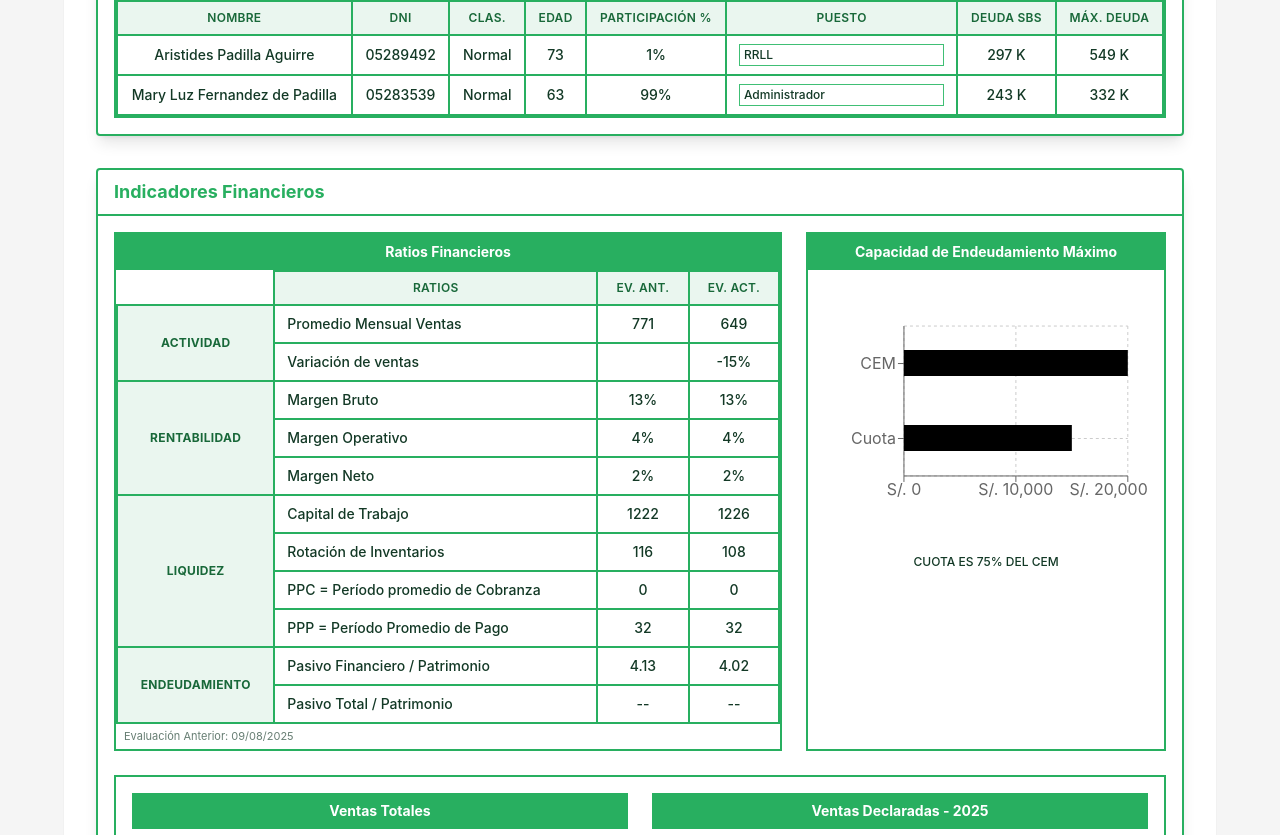
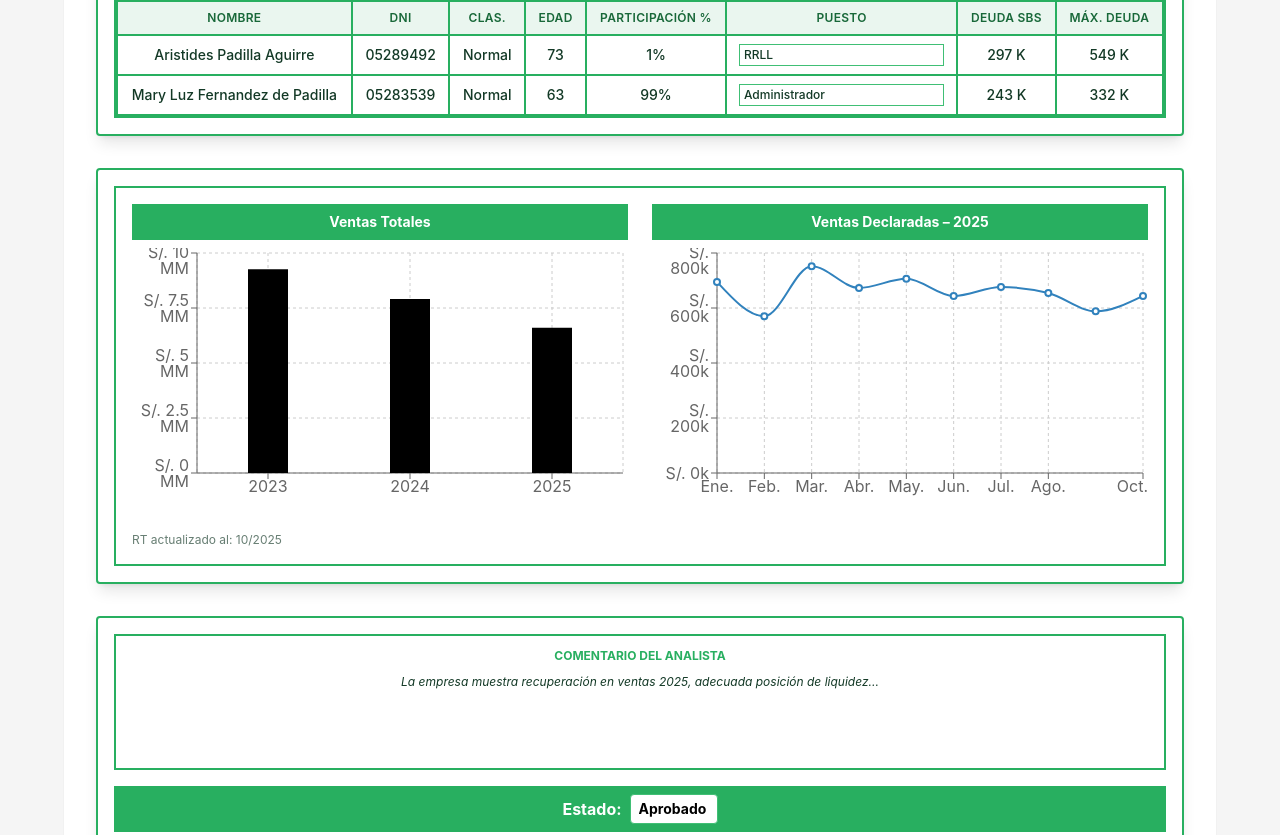
Before and after one commit to aless1999ct/OnePager-View, a React (Vite) app: page / in a window 1280 px wide. Shown: the part 955-1790 px from the top of the page. Built offline with nearby package versions, Linux system fonts and the light colour scheme; the HTML template or start-up script is replaced by a standard one.

Commit message:
Update IndicadoresFinancieros.tsx

```diff
--- a/src/components/IndicadoresFinancieros.tsx
+++ b/src/components/IndicadoresFinancieros.tsx
@@ -32,7 +32,7 @@ interface IndicadoresFinancierosProps {
 }
 
 /* =========================
-   DATA DETALLE CEM (TOOLTIP)
+   DATA DETALLE CEM
 ========================= */
 const cemDetalle = [
   { concepto: "Ventas RT (+)", importe: 433097, part: "100%" },
@@ -48,17 +48,15 @@ const cemDetalle = [
 ];
 
 /* =========================
-   TOOLTIP CUSTOM CEM
+   TOOLTIP CEM
 ========================= */
 const CemTooltip = ({ active, payload }: any) => {
   if (!active || !payload?.length) return null;
-
-  const isCem = payload[0].payload.name === "CEM";
-  if (!isCem) return null;
+  if (payload[0].payload.name !== "CEM") return null;
 
   return (
     <div className="bg-white border shadow-lg p-2 text-xs">
-      <table className="border-collapse">
+      <table>
         <thead>
           <tr className="font-bold">
             <td className="pr-3">Concepto</td>
@@ -99,17 +97,37 @@ const IndicadoresFinancieros = ({
 
   const months = ["Ene.","Feb.","Mar.","Abr.","May.","Jun.","Jul.","Ago.","Sep.","Oct.","Nov.","Dic."];
 
+  /* =========================
+     VENTAS TOTALES (TOTAL + PROMEDIO)
+  ========================= */
   const annualSalesData = useMemo(() => {
     return monthlySeries.map((s) => {
-      const total = s.data.reduce((a, b) => a + b, 0);
-      const promedio = Math.round(total / s.data.filter(v => v > 0).length);
-      return { anio: s.year, promedio };
+      const valid = s.data.filter(v => v > 0);
+      const total = valid.reduce((a, b) => a + b, 0);
+      const promedio = Math.round(total / valid.length);
+
+      return {
+        anio: s.year,
+        total,
+        promedio,
+      };
     });
   }, []);
 
-  const ventasMensuales2025 = monthlySeries
-    .find((s) => s.year === "2025")!
-    .data.map((v, i) => ({ mes: months[i], ventas: v }));
+  /* =========================
+     VENTAS 2025 HASTA ÚLTIMO MES CON DATOS
+  ========================= */
+  const ventasMensuales2025 = useMemo(() => {
+    const data2025 = monthlySeries.find(s => s.year === "2025")!.data;
+
+    const lastIndex =
+      data2025.map((v, i) => (v > 0 ? i : -1)).filter(i => i !== -1).pop() ?? 0;
+
+    return data2025.slice(0, lastIndex + 1).map((v, i) => ({
+      mes: months[i],
+      ventas: v,
+    }));
+  }, []);
 
   const cem = Number(cemMensual);
   const cuotaNum = Number(cuota);
@@ -137,11 +155,7 @@ const IndicadoresFinancieros = ({
         ? { ...i, nombre: "Pasivo Financiero / Patrimonio" }
         : i
     ),
-    {
-      nombre: "Pasivo Total / Patrimonio",
-      valor2023: "--",
-      valor2024: "--",
-    },
+    { nombre: "Pasivo Total / Patrimonio", valor2023: "--", valor2024: "--" },
   ];
 
   const renderSection = (titulo: string, data: IndicadorData[]) => {
@@ -168,100 +182,40 @@ const IndicadoresFinancieros = ({
     );
   };
 
-  const evaluacionAnterior = "09/08/2025";
-
-
   return (
     <div className="bg-card border-2 border-primary rounded-lg shadow-lg mt-6 overflow-hidden">
-
-      <div className="border-b-2 border-primary px-4 py-2">
-        <span className="text-primary font-bold text-lg">
-          Indicadores Financieros
-        </span>
-      </div>
-
       <div className="p-4 space-y-6">
 
-        <div className="grid grid-cols-1 lg:grid-cols-[2.6fr_1.4fr] gap-6">
-
-          {/* TABLA */}
-          <div className="border-2 border-primary">
-            <div className="header-banner text-sm text-center">
-              Ratios Financieros
-            </div>
-
-            <table className="w-full text-xs">
-              <thead>
-                <tr>
-                  <th></th>
-                  <th className="data-label">Ratios</th>
-                  <th className="data-label">Ev. Ant.</th>
-                  <th className="data-label">Ev. Act.</th>
-                </tr>
-              </thead>
-              <tbody>
-                {renderSection("Actividad", indicadores.actividad)}
-                {renderSection("Rentabilidad", indicadores.rentabilidad)}
-                {renderSection("Liquidez", liquidezFiltrada)}
-                {renderSection("Endeudamiento", endeudamientoAjustado)}
-              </tbody>
-            </table>
-
-            <div className="text-[11px] text-muted-foreground px-2 py-1">
-              Evaluación Anterior: {evaluacionAnterior}
-            </div>
-          </div>
-
-          {/* CEM */}
-          <div className="border-2 border-primary">
-            <div className="header-banner text-sm text-center">
-              Capacidad de Endeudamiento Máximo
-            </div>
-
-            <div className="p-4">
-              <ResponsiveContainer width="100%" height={260}>
-                <BarChart
-                  data={cemCuotaData}
-                  layout="vertical"
-                  margin={{ top: 40, bottom: 40, left: 20, right: 20 }}
-                >
-                  <CartesianGrid strokeDasharray="3 3" />
-                  <XAxis type="number" tickFormatter={(v) => `S/. ${v.toLocaleString()}`} />
-                  <YAxis type="category" dataKey="name" />
-                  <Tooltip content={<CemTooltip />} />
-                  <Bar dataKey="value" barSize={26} />
-                </BarChart>
-              </ResponsiveContainer>
-
-              <div className="text-xs text-center mt-2 font-medium">
-                {comparisonText}
-              </div>
-            </div>
-          </div>
-        </div>
-
-        {/* OTROS GRÁFICOS */}
+        {/* VENTAS */}
         <div className="grid grid-cols-1 md:grid-cols-2 gap-6 border-2 border-primary p-4">
 
+          {/* VENTAS TOTALES */}
           <div>
             <div className="header-banner text-sm text-center mb-2">
               Ventas Totales
             </div>
+
             <ResponsiveContainer width="100%" height={260}>
               <BarChart data={annualSalesData}>
                 <CartesianGrid strokeDasharray="3 3" />
                 <XAxis dataKey="anio" />
-                <YAxis tickFormatter={(v) => `S/. ${v / 1000}k`} />
-                <Tooltip formatter={(v: number) => `S/. ${v.toLocaleString()}`} />
-                <Bar dataKey="promedio" barSize={40} />
+                <YAxis tickFormatter={(v) => `S/. ${v / 1_000_000} MM`} />
+                <Tooltip
+                  formatter={(_, __, p) =>
+                    [`Promedio mensual: S/. ${p.payload.promedio.toLocaleString()}`, ""]
+                  }
+                />
+                <Bar dataKey="total" barSize={40} />
               </BarChart>
             </ResponsiveContainer>
           </div>
 
+          {/* VENTAS DECLARADAS */}
           <div>
             <div className="header-banner text-sm text-center mb-2">
-              Ventas Declaradas - 2025
+              Ventas Declaradas – 2025
             </div>
+
             <ResponsiveContainer width="100%" height={260}>
               <LineChart data={ventasMensuales2025}>
                 <CartesianGrid strokeDasharray="3 3" />
```
